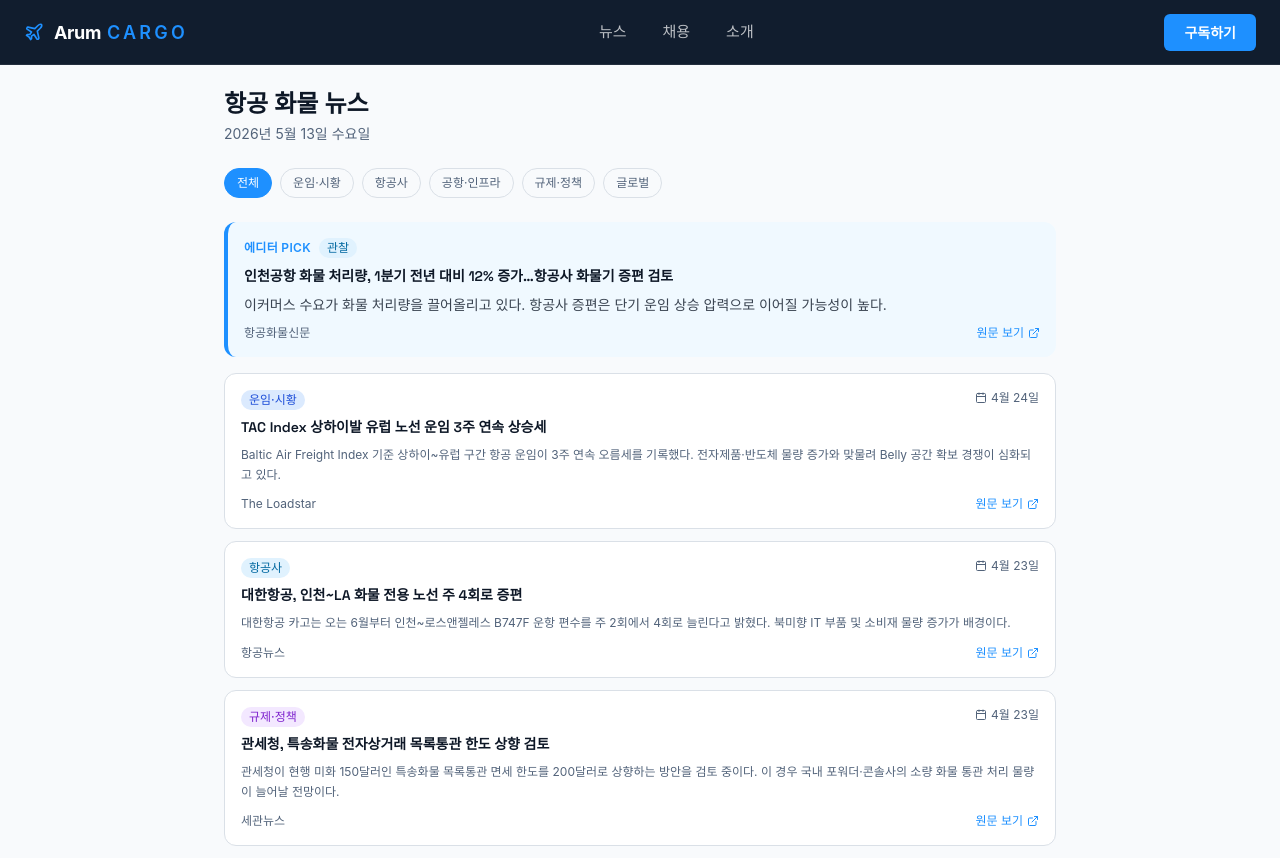
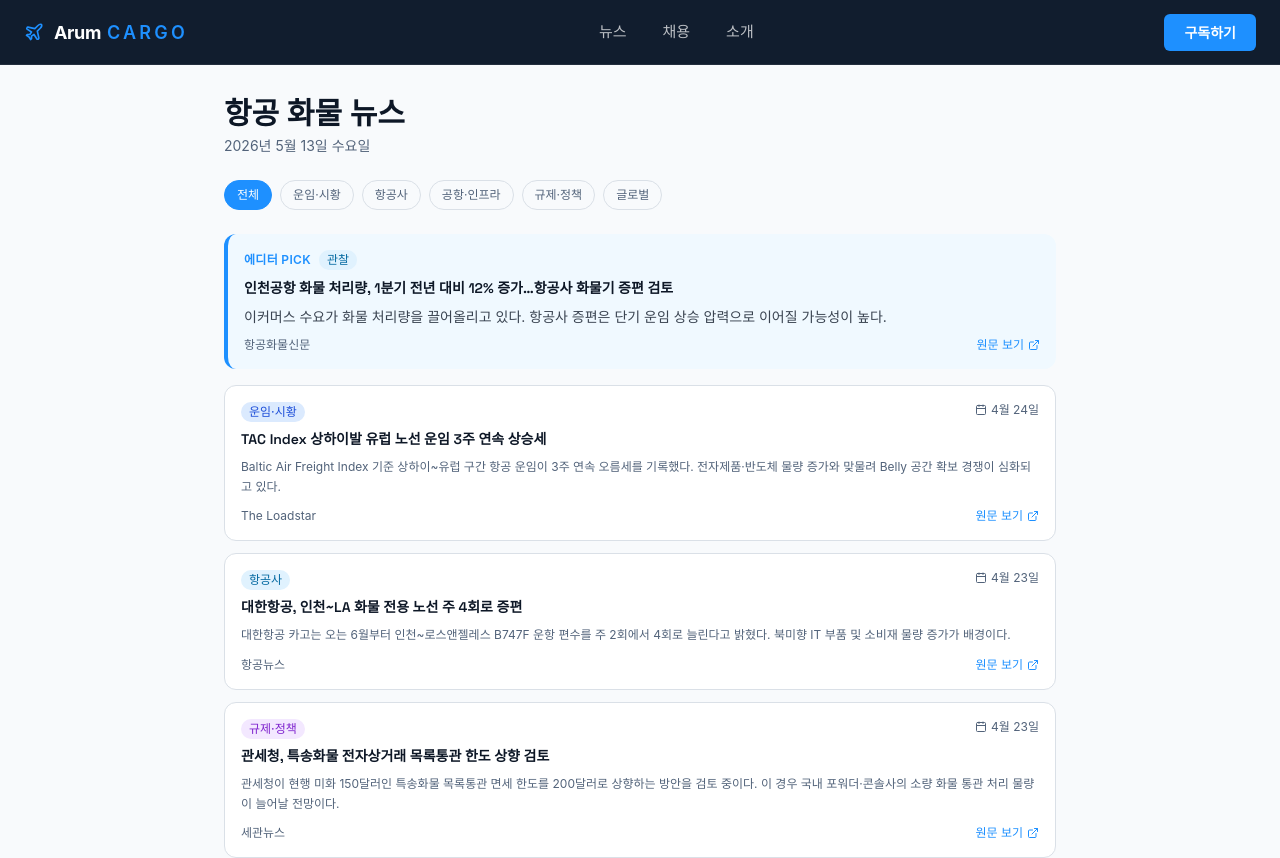
Before and after one commit to raion-log/arum-cargo-app, a Next.js app: page /news in a window 1280 px wide. Shown: the top 858 px of the page. Built offline with nearby package versions, Linux system fonts and the light colour scheme.

Commit message:
fix(pages): 헤더 겹침 완전 해소 — paddingTop 96px + 제목 3xl

```diff
--- a/src/app/jobs/page.tsx
+++ b/src/app/jobs/page.tsx
@@ -86,10 +86,10 @@ const CAREER_LINKS = [
 
 export default function JobsPage() {
   return (
-    <main className="mx-auto max-w-6xl px-4 sm:px-6 lg:px-8 pt-[88px] pb-10">
+    <main className="mx-auto max-w-6xl px-4 sm:px-6 lg:px-8 pb-10" style={{ paddingTop: 96 }}>
       <div className="mb-6 flex items-center justify-between">
         <div>
-          <h1 className="text-2xl font-bold mb-1">항공 화물 채용</h1>
+          <h1 className="text-3xl font-bold mb-1">항공 화물 채용</h1>
           <p className="text-sm text-muted-foreground">{MOCK_JOBS.length}건 등록</p>
         </div>
       </div>
--- a/src/app/news/page.tsx
+++ b/src/app/news/page.tsx
@@ -81,9 +81,9 @@ export default function NewsPage() {
   const rest = MOCK_ARTICLES.filter((a) => !a.isEditorPick)
 
   return (
-    <main className="mx-auto max-w-4xl px-4 sm:px-6 lg:px-8 pt-[88px] pb-10">
+    <main className="mx-auto max-w-4xl px-4 sm:px-6 lg:px-8 pb-10" style={{ paddingTop: 96 }}>
       <div className="mb-6">
-        <h1 className="text-2xl font-bold mb-1">항공 화물 뉴스</h1>
+        <h1 className="text-3xl font-bold mb-1">항공 화물 뉴스</h1>
         <p className="text-sm text-muted-foreground">
           {new Date().toLocaleDateString('ko-KR', { year: 'numeric', month: 'long', day: 'numeric', weekday: 'long' })}
         </p>
```
